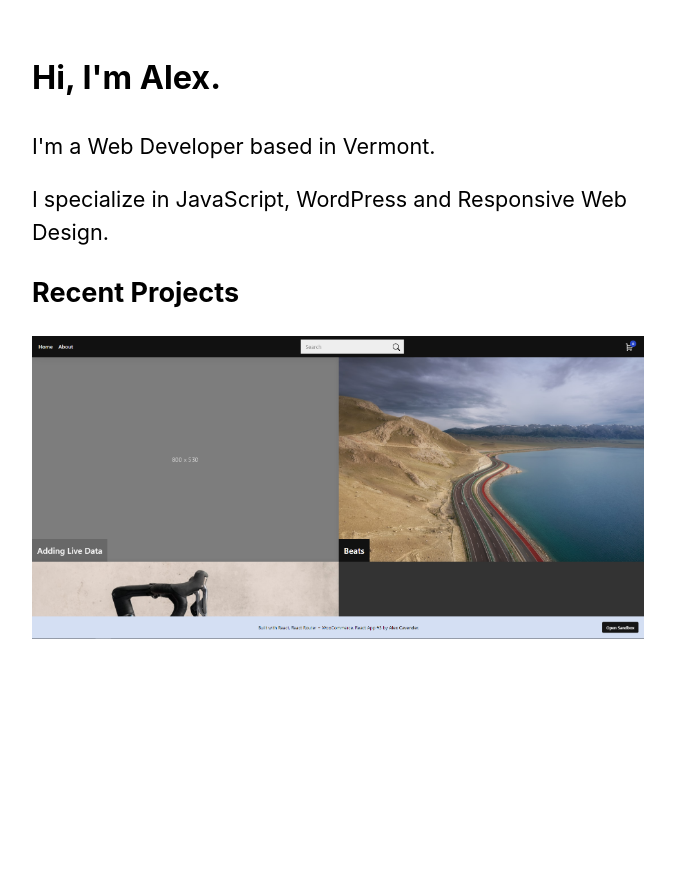
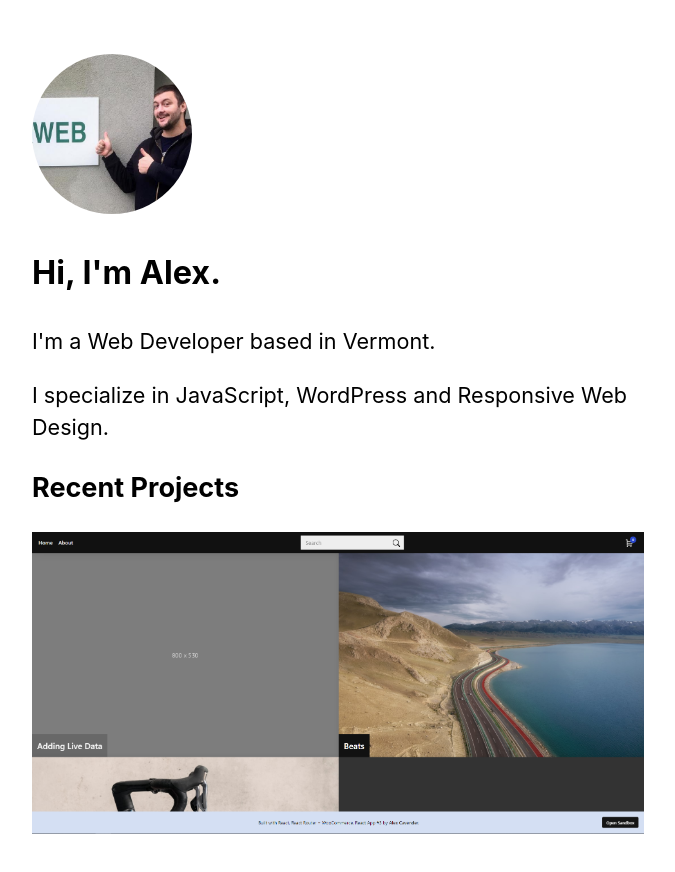
Before and after one commit to alexcavender/nextjs-alexcavender, a Next.js app: page / in a window 1280 px wide. Shown: the top 872 px of the page, without its empty margins (302-977 px from the left). Before the commit the page ends 800 px from the top, so only its background shows below. Built offline with nearby package versions, Linux system fonts and the light colour scheme.

Commit message:
test new img

```diff
--- a/pages/index.js
+++ b/pages/index.js
@@ -11,6 +11,14 @@ export default function Home() {
         <title>{siteTitle}</title>
       </Head>
       <section className={utilStyles.headingMd}>
+        <Image
+        priority
+        src="/images/alex.jpg"
+        className={utilStyles.borderCircle}
+        width={160}
+        height={160}
+
+        />
         <h2>Hi, I'm Alex.</h2>
         <p>I'm a Web Developer based in Vermont.</p>
         <p>I specialize in JavaScript, WordPress and Responsive Web Design.</p>
```
Also changed, not shown: public/images/alex.jpg (added).
